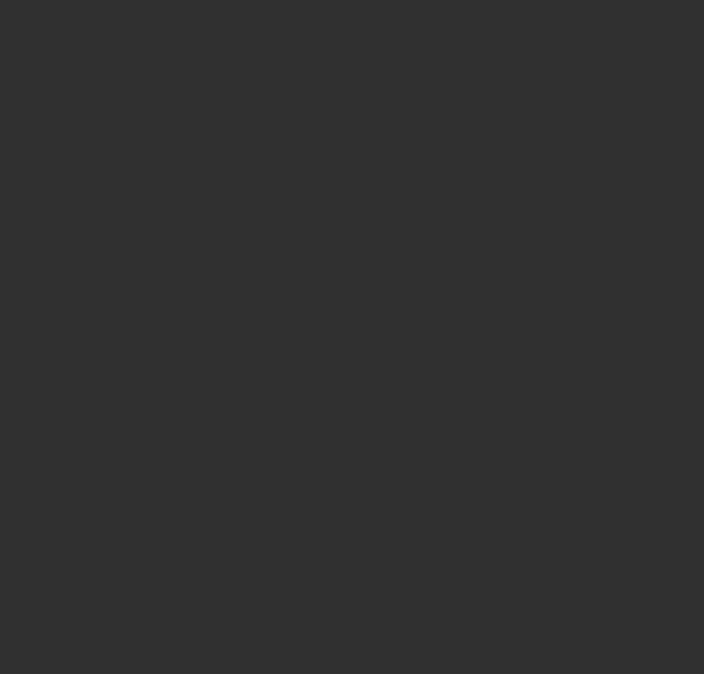
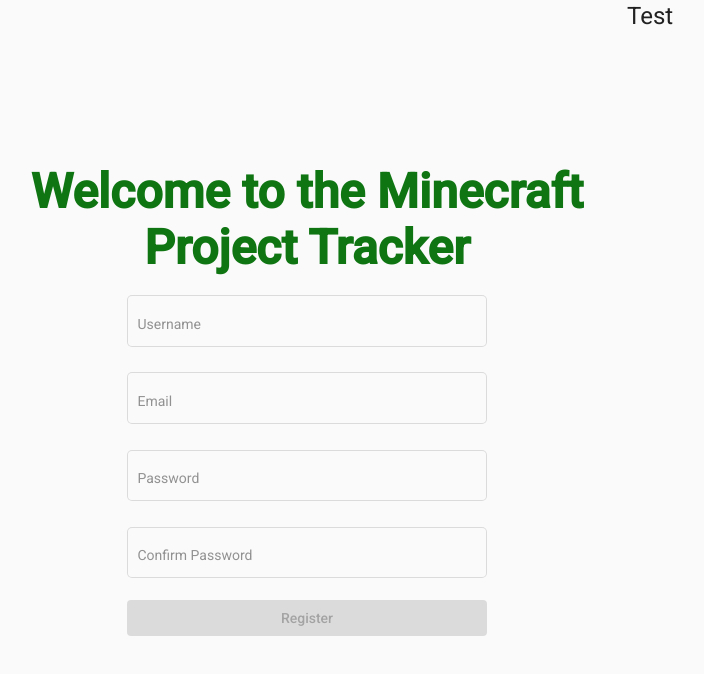
Before and after one commit to DakotaP22/minecraft-project-tracker, an Angular app in the folder ui/: page / in a window 1280 px wide. Shown: the top 674 px of the page, without its empty margins (13-717 px from the left). Built offline with nearby package versions, Linux system fonts and the light colour scheme.

Commit message:
Adjusts theme colors and introduces start of new registration page design

```diff
--- a/ui/angular.json
+++ b/ui/angular.json
@@ -23,13 +23,8 @@
             "polyfills": "src/polyfills.ts",
             "tsConfig": "tsconfig.app.json",
             "inlineStyleLanguage": "scss",
-            "assets": [
-              "src/favicon.ico",
-              "src/assets"
-            ],
-            "styles": [
-              "src/styles.scss"
-            ],
+            "assets": ["src/favicon.ico", "src/assets"],
+            "styles": ["src/styles.scss"],
             "scripts": []
           },
           "configurations": {
@@ -91,17 +86,15 @@
             "tsConfig": "tsconfig.spec.json",
             "karmaConfig": "karma.conf.js",
             "inlineStyleLanguage": "scss",
-            "assets": [
-              "src/favicon.ico",
-              "src/assets"
-            ],
-            "styles": [
-              "src/styles.scss"
-            ],
+            "assets": ["src/favicon.ico", "src/assets"],
+            "styles": ["src/styles.scss"],
             "scripts": []
           }
         }
       }
     }
+  },
+  "cli": {
+    "analytics": false
   }
 }
--- a/ui/src/app/app-routing.module.ts
+++ b/ui/src/app/app-routing.module.ts
@@ -3,7 +3,7 @@
 
 const routes: Routes = [
   {
-    path: 'register',
+    path: '',
     loadComponent: () =>
       import('./pages/registration-page/registration-page.component').then(
         (m) => m.RegistrationPageComponent
--- /dev/null
+++ b/ui/src/app/pages/registration-page/components/registration-form/registration-form.component.html
@@ -0,0 +1,27 @@
+<h1>Welcome to the Minecraft Project Tracker</h1>
+
+<!-- create angular material form using registrationFrom from registration-form.component.ts-->
+<form [formGroup]="registrationForm" (ngSubmit)="onSubmit()">
+  <mat-form-field appearance="outline" color="accent">
+    <input matInput placeholder="Username" formControlName="username">
+    <mat-error *ngIf="registrationForm.get('username')?.hasError('required')">
+      Username is required
+    </mat-error>
+  </mat-form-field>
+  <mat-form-field appearance="outline" color="accent">
+    <input matInput placeholder="Email" formControlName="email">
+    <mat-error *ngIf="registrationForm.get('email')?.hasError('required')">
+      Email is required
+    </mat-error>
+    <mat-error *ngIf="registrationForm.get('email')?.hasError('email')">
+      Must enter a valid email
+    </mat-error>
+  </mat-form-field>
+  <mat-form-field appearance="outline" color="accent">
+    <input matInput placeholder="Password" formControlName="password" type="password">
+  </mat-form-field>
+  <mat-form-field appearance="outline" color="accent">
+    <input matInput placeholder="Confirm Password" formControlName="confirmPassword" type="password">
+  </mat-form-field>
+  <button mat-raised-button color="primary" type="submit" [disabled]="registrationForm.invalid">Register</button>
+</form>
--- /dev/null
+++ b/ui/src/app/pages/registration-page/components/registration-form/registration-form.component.scss
@@ -0,0 +1,25 @@
+:host {
+  margin: auto;
+  width: 100%;
+  display: grid;
+  place-content: center;
+  grid-template-columns: clamp(400px, 100%, 600px);
+  row-gap: 1rem;
+}
+
+h1 {
+  text-align: center;
+  font-size: 48px;
+  font-weight: bold;
+  line-height: 56px;
+  color: #0F7513;
+  margin: 0 15px;
+}
+
+form {
+  width: 100%;
+  display: grid;
+  place-content: center;
+  grid-template-columns: max(350px, 60%);
+  grid-template-rows: 1fr;
+}
--- /dev/null
+++ b/ui/src/app/pages/registration-page/components/registration-form/registration-form.component.ts
@@ -0,0 +1,43 @@
+import { Component, OnInit } from '@angular/core';
+import { CommonModule } from '@angular/common';
+import {
+  FormBuilder,
+  FormGroup,
+  ReactiveFormsModule,
+  Validators,
+} from '@angular/forms';
+import { MatFormField, MatFormFieldModule } from '@angular/material/form-field';
+import { MatInputModule } from '@angular/material/input';
+import { MatButtonModule } from '@angular/material/button';
+
+@Component({
+  selector: 'registration-form',
+  standalone: true,
+  imports: [
+    CommonModule,
+    ReactiveFormsModule,
+    MatFormFieldModule,
+    MatInputModule,
+    MatButtonModule,
+  ],
+  templateUrl: './registration-form.component.html',
+  styleUrls: ['./registration-form.component.scss'],
+})
+export class RegistrationFormComponent implements OnInit {
+  registrationForm: FormGroup;
+
+  constructor(private fb: FormBuilder) {
+    this.registrationForm = fb.group({
+      email: ['', [Validators.required, Validators.email]],
+      username: ['', [Validators.required]],
+      password: ['', [Validators.required]],
+      confirmPassword: ['', [Validators.required]],
+    });
+  }
+
+  ngOnInit(): void {}
+
+  onSubmit() {
+    console.log(this.registrationForm.value);
+  }
+}
--- a/ui/src/app/pages/registration-page/registration-page.component.html
+++ b/ui/src/app/pages/registration-page/registration-page.component.html
@@ -1,31 +1,2 @@
-<mat-card>
-  <mat-card-title>
-    <h1>Register</h1>
-  </mat-card-title>
-  <mat-card-content>
-    <form [formGroup]="registrationForm" (ngSubmit)="onSubmit()">
-      <mat-form-field>
-        <input matInput placeholder="Email" formControlName="email">
-        <mat-error *ngIf="registrationForm.get('email')?.hasError('required')">
-          Email is <strong>required</strong>
-        </mat-error>
-        <mat-error *ngIf="registrationForm.get('email')?.dirty && registrationForm.get('email')?.hasError('email')">
-          You must enter a valid email
-        </mat-error>
-      </mat-form-field>
-      <mat-form-field>
-        <input matInput placeholder="Password" formControlName="password" type="password">
-        <mat-error *ngIf="registrationForm.get('password')?.hasError('required')">
-          Password is <strong>required</strong>
-        </mat-error>
-      </mat-form-field>
-      <mat-form-field>
-        <input matInput placeholder="Confirm Password" formControlName="confirmPassword" type="password">
-        <mat-error *ngIf="registrationForm.get('confirmPassword')?.hasError('required')">
-          Confirm Password is <strong>required</strong>
-        </mat-error>
-      </mat-form-field>
-      <button mat-raised-button color="accent" type="submit" [disabled]="registrationForm.invalid">Register</button>
-    </form>
-  </mat-card-content>
-</mat-card>
+<registration-form></registration-form>
+<h1>Test</h1>
--- a/ui/src/app/pages/registration-page/registration-page.component.scss
+++ b/ui/src/app/pages/registration-page/registration-page.component.scss
@@ -2,15 +2,6 @@
   height: 100%;
   display: grid;
   place-content: center;
-  grid-template-columns: clamp(300px, 65%, 500px)
+  grid-template-columns: 1fr 1fr;
+  grid-template-rows: 1fr;
 }
-
-mat-card-title {
-  margin-bottom: 1rem
-}
-
-form {
-  display: grid;
-  grid-template-rows: repeat(1, 1.5fr), 1fr;
-  grid-gap: 1rem;
-}
--- a/ui/src/app/pages/registration-page/registration-page.component.ts
+++ b/ui/src/app/pages/registration-page/registration-page.component.ts
@@ -6,35 +6,16 @@
 import { MatInputModule } from '@angular/material/input';
 import { MatButtonModule } from '@angular/material/button';
 import { Validators } from '@angular/forms';
+import { RegistrationFormComponent } from './components/registration-form/registration-form.component';
 
 @Component({
-  selector: 'app-registration-page',
   standalone: true,
-  imports: [
-    CommonModule,
-    MatCardModule,
-    ReactiveFormsModule,
-    MatFormFieldModule,
-    MatInputModule,
-    MatButtonModule,
-  ],
+  imports: [CommonModule, RegistrationFormComponent],
   templateUrl: './registration-page.component.html',
   styleUrls: ['./registration-page.component.scss'],
 })
 export class RegistrationPageComponent implements OnInit {
-  registrationForm: FormGroup;
-
-  constructor(private fb: FormBuilder) {
-    this.registrationForm = fb.group({
-      email: ['', [Validators.required, Validators.email]],
-      password: ['', Validators.required],
-      confirmPassword: ['', Validators.required],
-    });
-  }
+  constructor() {}
 
   ngOnInit(): void {}
-
-  onSubmit() {
-    console.log(this.registrationForm.value);
-  }
 }
--- a/ui/src/styles.scss
+++ b/ui/src/styles.scss
@@ -12,15 +12,15 @@
 // Define the palettes for your theme using the Material Design palettes available in palette.scss
 // (imported above). For each palette, you can optionally specify a default, lighter, and darker
 // hue. Available color palettes: https://material.io/design/color/
-$ui-primary: mat.define-palette(mat.$grey-palette, 900);
-$ui-accent: mat.define-palette(mat.$green-palette, 400, 700, 300);
+$ui-primary: mat.define-palette(mat.$green-palette, 400, 700, 300);
+$ui-accent: mat.define-palette(mat.$brown-palette, 500, 400, 700);
 
 // The warn palette is optional (defaults to red).
 $ui-warn: mat.define-palette(mat.$red-palette);
 
 // Create the theme object. A theme consists of configurations for individual
 // theming systems such as "color" or "typography".
-$ui-theme: mat.define-dark-theme((
+$ui-theme: mat.define-light-theme((
   color: (
     primary: $ui-primary,
     accent: $ui-accent,
```
Also changed, not shown: 2 other files (tests, documents, lock files or other folders).
